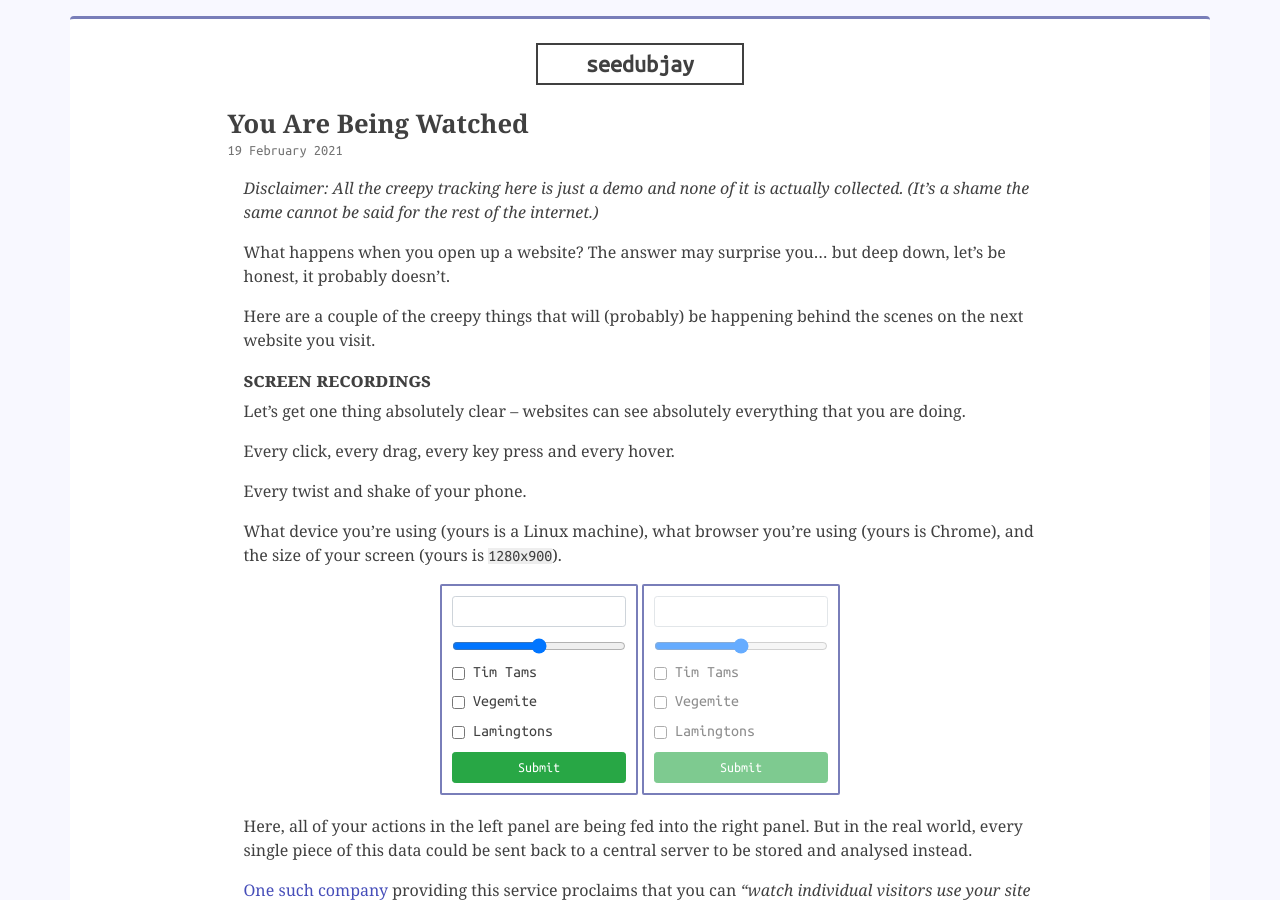
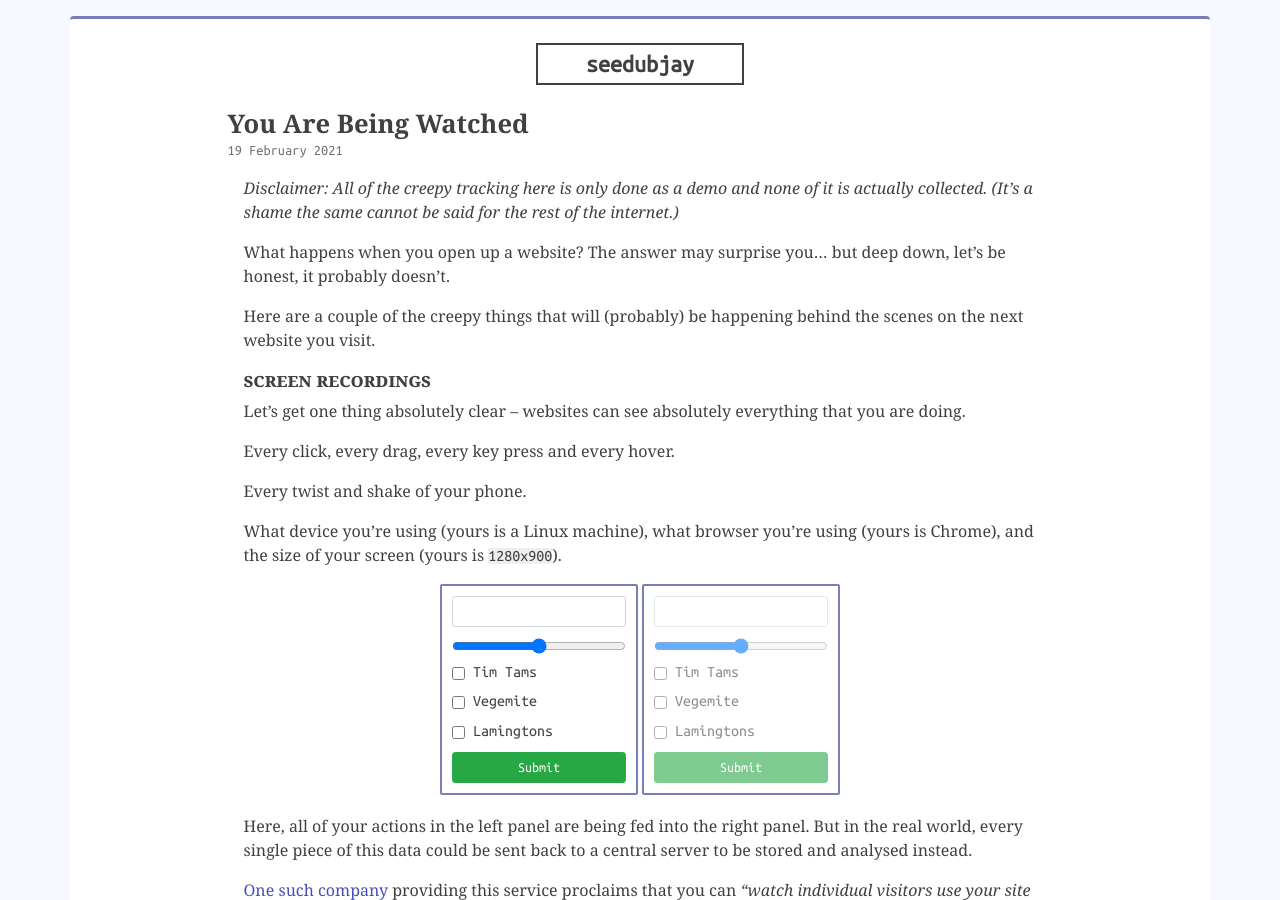
Before and after one commit to seedubjay/seedubjay.github.io, a Jekyll site: the page built from _posts/2021-02-19-you-are-being-watched.md, in a window 1280 px wide and 900 px high. Built offline with Jekyll 4.4.1, drawn with Linux system fonts in a browser that asks for light colours; nearby versions of some CDN libraries.

Commit message:
disclaimer

```diff
--- a/_posts/2021-02-19-you-are-being-watched.md
+++ b/_posts/2021-02-19-you-are-being-watched.md
@@ -9,7 +9,7 @@ thumbnail: "/assets/jpg/evil-cookies-thumbnail.jpg"
 subtitle: And other scary campfire stories to tell your friends at night
 ---
 
-_Disclaimer: All the creepy tracking here is just a demo and none of it is actually collected. (It's a shame the same cannot be said for the rest of the internet.)_
+_Disclaimer: All of the creepy tracking here is only done as a demo and none of it is actually collected. (It's a shame the same cannot be said for the rest of the internet.)_
 
 What happens when you open up a website? The answer may surprise you... but deep down, let's be honest, it probably doesn't.
 
```
